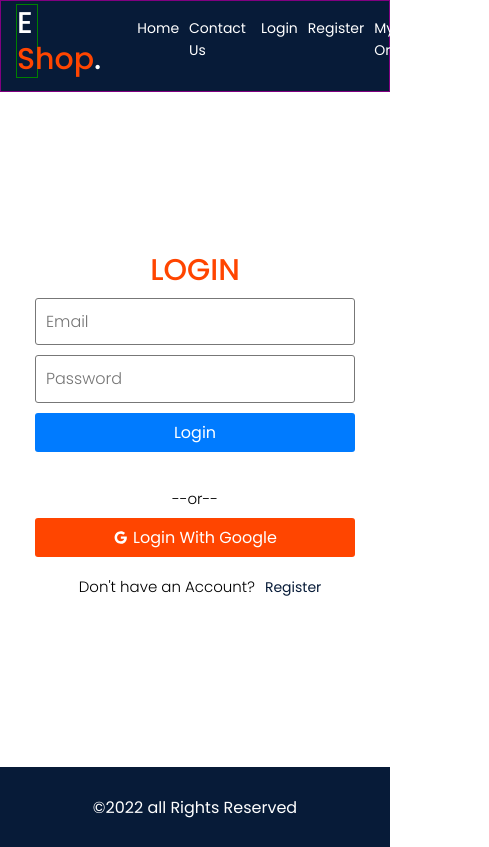
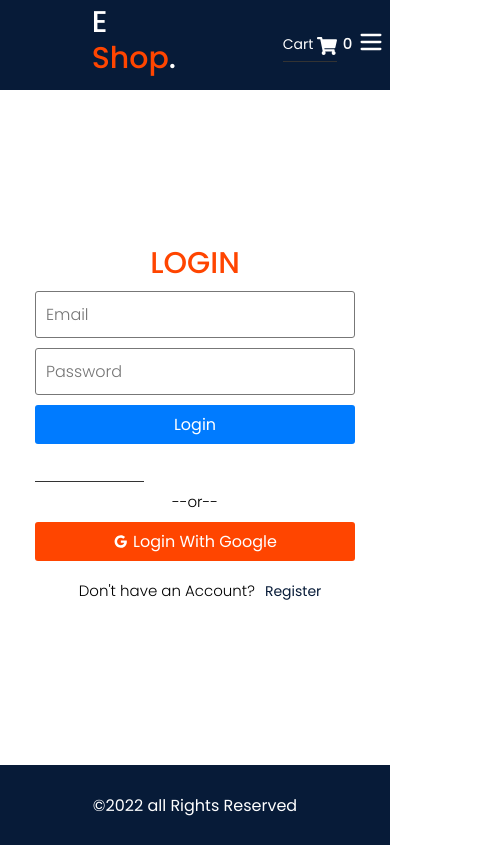
Before and after one commit to Mukesh16407/mern-ecommerce, a React (Create React App) app in the folder client/: page /login in a window 390 px wide. Shown: the whole page, 489 px wide, since content can reach past the window. Built offline with nearby package versions, Linux system fonts and the light colour scheme.

Commit message:
complete-header-css

```diff
--- a/client/src/Components/Nav/Header.jsx
+++ b/client/src/Components/Nav/Header.jsx
@@ -1,7 +1,7 @@
-import React, { useEffect } from "react";
+import React, { useEffect,useState } from "react";
 import { Menu } from "antd";
-import {FaShoppingCart} from 'react-icons/fa'
-import { useState } from "react";
+import {FaShoppingCart, FaTimes} from 'react-icons/fa';
+import {HiOutlineMenu} from 'react-icons/hi'
 import { NavLink } from "react-router-dom";
 import { auth } from "../../firebase";
 import { signOut, updateEmail } from "firebase/auth";
@@ -26,13 +26,22 @@ const cart = (
   </div>
 );
 export const Header = () => {
+  const [showMenu,setShowMenu] = useState(false)
   const [current, setCurrent] = useState("home");
   const [currentEmail, setCurrentEmail] = useState("");
+
   const handleClick = (e) => {
     console.log("click ", e.key);
     setCurrent(e.key);
   };
 
+  const toggleMenu =()=>{
+    setShowMenu(!showMenu)
+  }
+
+  const hideMenu =()=>{
+    setShowMenu(false)
+  }
   // const logOutUser=()=>{
   //   signOut(auth).then(() => {
   //    toast.success("Sign Out Successfully")
@@ -53,8 +62,14 @@ export const Header = () => {
     <>
       <header>
         <div className="header">{logo}</div>
-        <nav>
-          <ul>
+        <nav className={showMenu ? `${"show-nav"}`: `${"hide-nav"}`}>
+          <div className={showMenu ? `${"nav-wrapper"} ${"show-nav-wrapper"}`:`${"nav-wrapper"}`} onClick={hideMenu}>
+          </div>
+          <ul onClick={hideMenu}>
+            <li className="logo-mobile">
+             {logo}
+             <FaTimes size={22} color="#fff" onClick={hideMenu}/>
+            </li>
             <li>
               <NavLink to="/">Home</NavLink>
             </li>
@@ -62,7 +77,7 @@ export const Header = () => {
               <NavLink to="/contact">Contact Us</NavLink>
             </li>
           </ul>
-          <div className="header-right">
+          <div className="header-right"onClick={hideMenu}>
             <span className="links">
               <NavLink to="/login">Login</NavLink>
               <NavLink to="/register">Register</NavLink>
@@ -72,7 +87,12 @@ export const Header = () => {
               <NavLink to="/cart">{cart}</NavLink>
             </span>
           </div>
+
         </nav>
+        <div className="menu-icon">
+          {cart}
+          <HiOutlineMenu size={28} onClick={toggleMenu}/>
+        </div>
       </header>
     </>
   );
--- a/client/src/Components/Nav/header.css
+++ b/client/src/Components/Nav/header.css
@@ -1,13 +1,21 @@
-header{
+.fixed {
+    width: 100%;
+    position: fixed;
+    top: 0;
+    transition: all 0.5s;
+    z-index: 9;
+}
+
+header {
     width: 100%;
     background-color: var(--dark-blue);
     color: #fff;
-  border: 1px solid purple;
     display: flex;
     align-items: center;
     padding: 0.5rem;
 }
-.header{
+
+.header {
     width: 100%;
     height: 8rem;
     margin: 0 auto;
@@ -19,76 +27,227 @@ header{
     flex: 0.3;
 }
 
-.header >.logo {
+.header>.logo {
     width: 25%;
 
 }
-.header >.logo >a>h2{
+
+.header>.logo>a>h2 {
     color: #fff;
     cursor: pointer;
-    border: 1px solid green;
+
     text-align: start;
 }
-h2 >span{
+
+h2>span {
     color: orangered;
 }
 
-nav{
+nav {
     width: 75%;
     display: flex;
     justify-content: space-between;
     flex: 0.7;
 }
-ul{
+
+ul {
     display: flex;
     justify-content: space-between;
     list-style: none;
 }
-li{
+
+li {
     margin: 0 5px;
 }
-li >a{
+
+li>a {
     color: #fff;
 }
-li >a:hover{
+
+li>a:hover {
     color: orangered;
 }
 
 .header-right {
     display: flex;
 }
-.links a{
+
+.links a {
     margin: 0 5px;
     color: #fff;
 }
+
 a:hover {
     color: orangered;
 }
+
 a>.active {
     color: var(--color-danger);
 
 }
-.header-right >.cart a {
+
+.header-right>.cart a {
     display: flex;
     color: #fff;
     position: relative;
 }
-.cart a:hover{
+
+.cart a:hover {
     color: orangered;
 }
-.cart a >.active{
+
+.cart a>.active {
     color: var(--color-danger);
 }
-.cart >a>p{
+
+.cart>a>p {
     position: absolute;
     top: -1.5rem;
     right: -2rem;
     font-weight: 500;
     margin-right: 1rem;
 }
-.header-right >span{
+
+.header-right>span {
     margin: 0 5px;
 }
-.header-right >span > p {
+
+.header-right>span>p {
     color: #fff;
 }
+
+.menu-icon {
+    cursor: pointer;
+    display: none;
+}
+
+.active {
+    position: relative;
+    color: var(--color-danger);
+}
+
+.active::after {
+    content: "";
+    position: absolute;
+    left: 0;
+    bottom: -3px;
+    width: 100%;
+    height: 2px;
+    background-color: #fff;
+}
+.logo-mobile{
+    display: none;
+}
+@media screen and (max-width: 800px) {
+    nav {
+        display: block;
+        position: absolute;
+        top: 0;
+        left: 0;
+        width: 50%;
+        height: 100vh;
+        background-color: var(--dark-blue);
+        padding: 1rem;
+        z-index: 999;
+        transform: translateX(-200%);
+        transition: all 0.3s;
+    }
+
+    .nav-wrapper {
+        position: absolute;
+        top: 0;
+        right: 0;
+        width: 100%;
+        height: 100vh;
+        background-color: rgba(0, 0, 0, 0.5);
+        transform: translateX();
+        transition: all 0.3s;
+    }
+
+    .show-nav-wrapper {
+        transform: translateX(100%);
+    }
+
+    nav>ul {
+        display: block;
+
+    }
+   ul{
+    display: block;
+   }
+    ul>.logo-mobile {
+        display: flex;
+        justify-content: space-between;
+        align-items: center;
+    }
+
+    .logo-mobile>* {
+        cursor: pointer;
+    }
+
+    li {
+        padding: 5px 0;
+        border-bottom: 1px solid #333;
+
+    }
+
+    li>a {
+
+        display: block;
+    }
+
+    .header-right {
+        display: block;
+    }
+
+    .cart {
+        display: block;
+        padding: 5px 0;
+        border-bottom: 1px solid #333;
+    }
+
+    .cart>a {
+        color: #fff;
+        position: relative;
+    }
+
+    .cart>a:hover {
+        color: orangered;
+    }
+
+    .cart>a>p {
+        position: absolute;
+        top: -1rem;
+        left: 5rem;
+        font-weight: 500;
+        color: #fff;
+    }
+
+    .links {
+        display: block;
+    }
+
+    .links>a {
+        display: block;
+        margin: 0;
+        padding: 5px 0;
+        border-bottom: 1px solid #333;
+    }
+
+    .show-nav {
+        transform: translateX(0);
+    }
+
+    .hide-nav {
+        transform: translateX(-200%);
+    }
+
+    .menu-icon {
+        display: flex;
+
+    }
+
+    .menu-icon>* {
+        margin-left: 2rem;
+    }
+}
```
Lines whose indentation alone changed are shown as unchanged.
